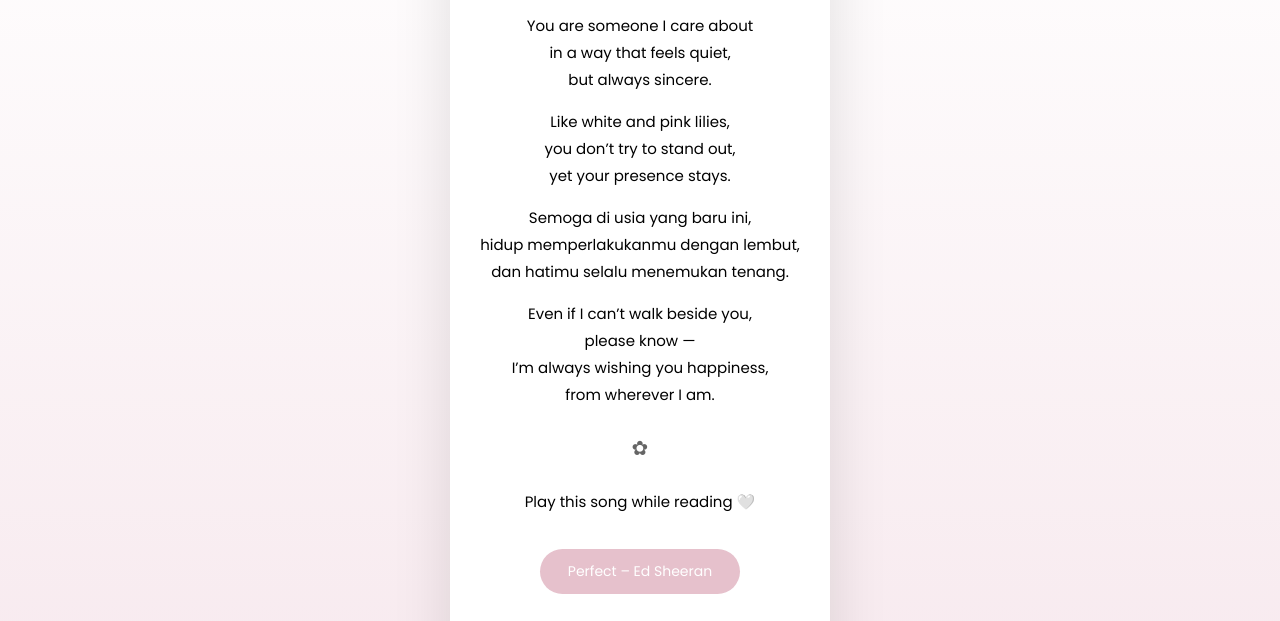
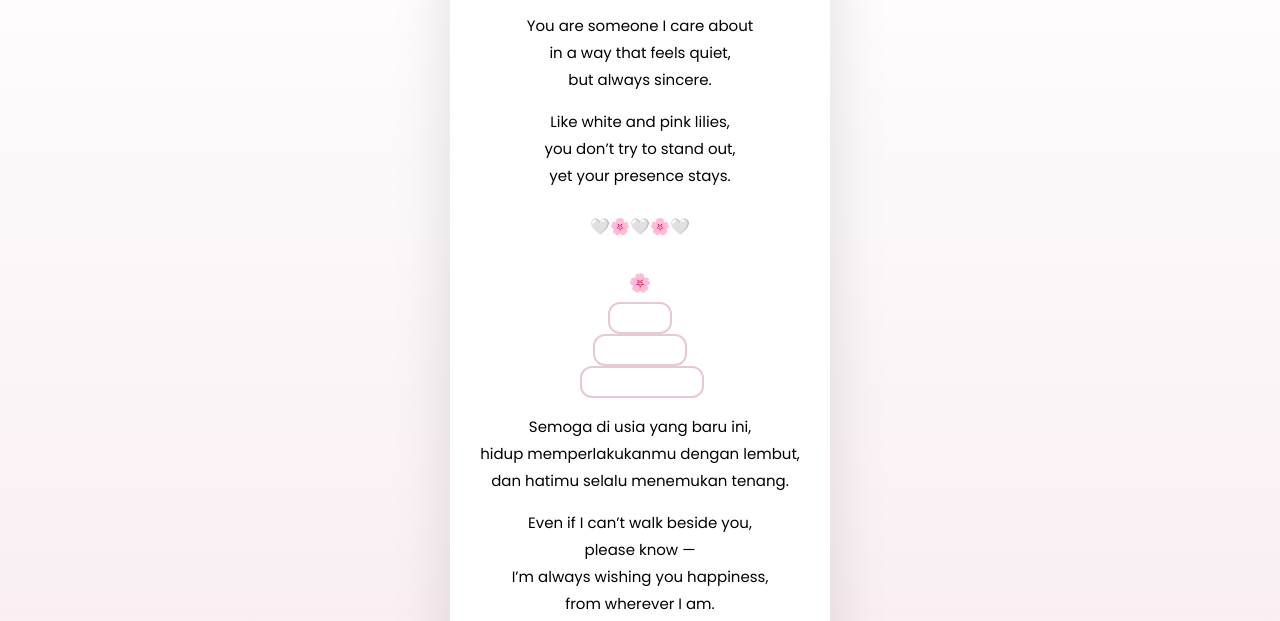
Before and after one commit to rafi123fn/rafi123fn.github.io, a plain HTML site: page index.html in a window 1280 px wide. Shown: the part 150-771 px from the top of the page. Drawn offline with nearby package versions, Linux system fonts and the light colour scheme.

Commit message:
Add files via upload

```diff
--- a/index.html
+++ b/index.html
@@ -8,6 +8,32 @@
 <link href="https://fonts.googleapis.com/css2?family=Playfair+Display:wght@400;600&family=Poppins:wght@300;400&display=swap" rel="stylesheet">
 
 <style>
+.lilies {
+  margin: 25px auto;
+}
+
+.cake {
+  width: 120px;
+  margin: 30px auto 10px;
+}
+
+.cake .tier {
+  height: 28px;
+  background: #fff;
+  border: 2px solid #e7c9d3;
+  border-radius: 12px;
+  margin-bottom: 6px;
+}
+
+.cake .tier.small { width: 60px; margin: auto; }
+.cake .tier.medium { width: 90px; margin: auto; }
+.cake .tier.large { width: 120px; margin: auto; }
+
+.cake .flower {
+  font-size: 18px;
+  margin-bottom: 6px;
+}
+
 body{
   margin:0;
   font-family:'Poppins',sans-serif;
@@ -82,6 +108,17 @@ p{
     Like white and pink lilies,<br>
     you don’t try to stand out,<br>
     yet your presence stays.
+<div class="lilies">
+  🤍🌸🤍🌸🤍
+</div>
+
+<div class="cake">
+  <div class="flower">🌸</div>
+  <div class="tier small"></div>
+  <div class="tier medium"></div>
+  <div class="tier large"></div>
+</div>
+
   </p>
 
   <p>
@@ -108,7 +145,7 @@ p{
   </a>
 
   <div class="signature">
-    for Cantiva,<br>
+    for Cantiva my princess,<br>
     someone I love, quietly.
   </div>
 </div>
```
